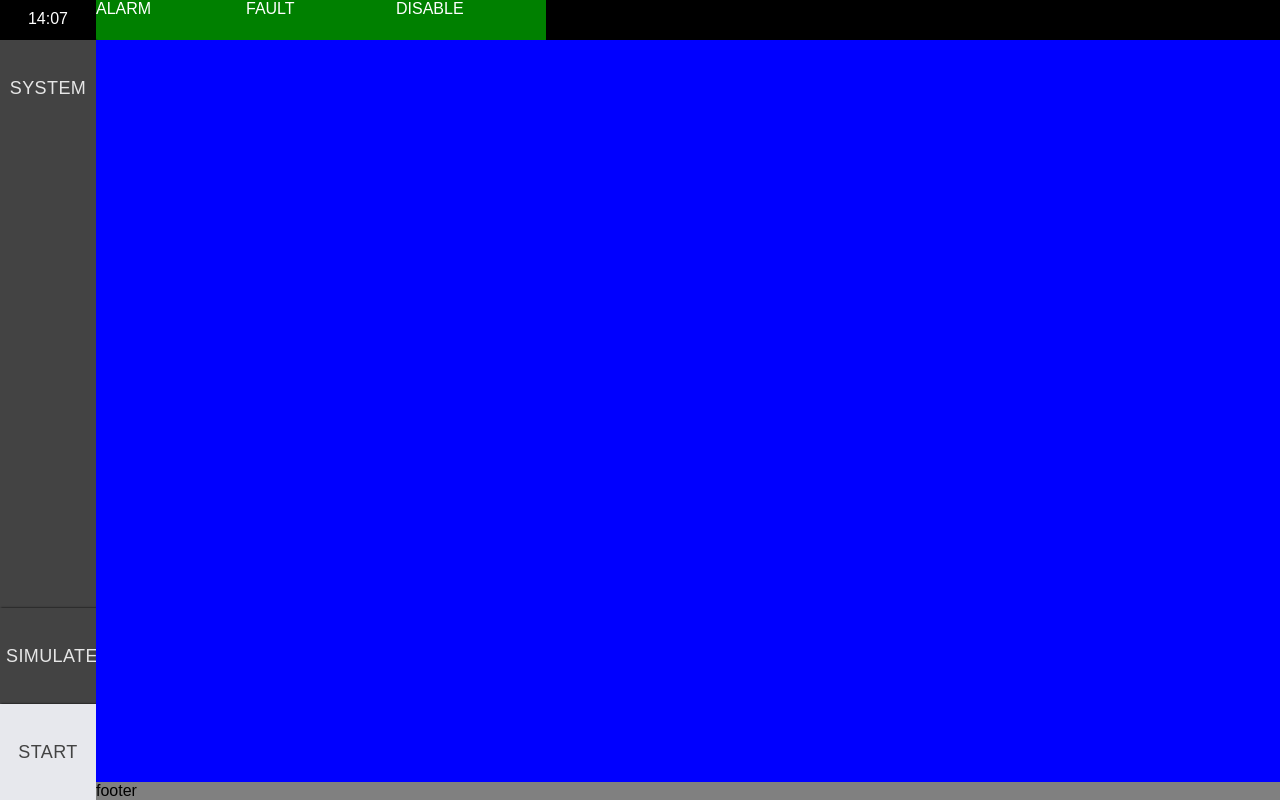
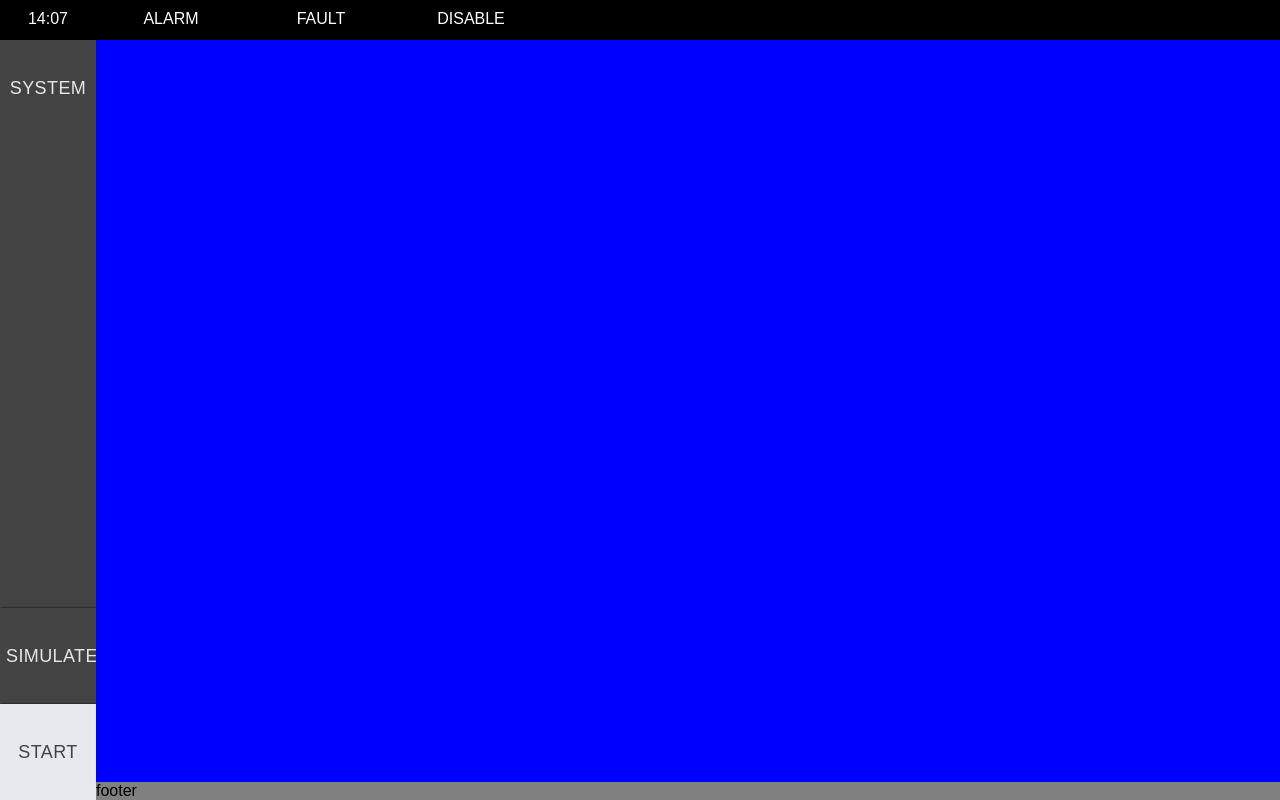
Before and after one commit to StigNervik/PlaygroundReact, a React (Create React App) app in the folder playground-react/: page / in a window 1280 px wide. Built offline with nearby package versions, Linux system fonts and the light colour scheme.

Commit message:
Implement topbar button select.

```diff
--- a/playground-react/src/components/Clock.js
+++ b/playground-react/src/components/Clock.js
@@ -28,8 +28,6 @@ class Clock extends Component {
         return i;
     }
 
-
-
     tick() {
         let date = new Date();
         let hours = this.formatTime(date.getHours());
@@ -41,7 +39,8 @@ class Clock extends Component {
     render() {
         return (
             <div className="clock">
-                <div className="clockText">     {this.state.time}
+                <div className="clockText">
+                    {this.state.time}
                 </div>
             </div>
         )
--- a/playground-react/src/components/SimulateView.js
+++ b/playground-react/src/components/SimulateView.js
@@ -1,10 +1,12 @@
 import React, { Component } from 'react';
 
 class SimulateView extends Component {
+
   render() {
     return (
       <div className="simulateView">
           SIMULATE VIEW
+
       </div>
     );
   }
--- a/playground-react/src/components/TopBar.js
+++ b/playground-react/src/components/TopBar.js
@@ -4,13 +4,37 @@ import TopBarButton from './TopBarButton';
 
 class TopBar extends Component {
 
+    constructor(props) {
+        super(props);
+        this.state = {
+            selected: null
+        }
+
+        this.handleSelected = this.handleSelected.bind(this);
+    }
+
+    handleSelected(selected) {
+        console.log("Selected: ", selected);
+
+        this.setState({selected: selected});
+    }
+
     render() {
         return (
             <div className="header">
                 <Clock/>
-                <TopBarButton name="ALARM"/>
-                <TopBarButton name="FAULT"/>
-                <TopBarButton name="DISABLE"/>
+                <TopBarButton name="ALARM"
+                              type="ALARM"
+                              selected={this.state.selected}
+                              onSelected={this.handleSelected}/>
+                <TopBarButton name="FAULT"
+                              type="FAULT"
+                              selected={this.state.selected}
+                              onSelected={this.handleSelected}/>
+                <TopBarButton name="DISABLE"
+                              type="DISABLE"
+                              selected={this.state.selected}
+                              onSelected={this.handleSelected}/>
             </div>
         )
     }
--- a/playground-react/src/components/TopBarButton.js
+++ b/playground-react/src/components/TopBarButton.js
@@ -2,10 +2,27 @@ import React, {Component} from 'react';
 
 class TopBarButton extends Component {
 
+    constructor(props) {
+        super(props);
+        this.handleSelected = this.handleSelected.bind(this);
+    }
+
+    handleSelected() {
+        console.log("Handle slected", this.props.type);
+        this.props.onSelected(this.props.type);
+    }
+
     render() {
         return (
-        <div className="topBarButton">
-            {this.props.name}
+        <div className={(this.props.selected == this.props.type) ?
+            "topBarButtonSelected" : "topBarButton"}
+            onClick={this.handleSelected}
+        >
+            <div className={(this.props.selected == this.props.type) ?
+                "topBarButtonTextSelected" : "topBarButtonText"}
+                >
+                {this.props.name}
+            </div>
         </div>
         );
     }
--- a/playground-react/src/styles/App.css
+++ b/playground-react/src/styles/App.css
@@ -37,7 +37,6 @@ html, body {
     display: flex;
     flex-flow: column;
 }
-
 
 .topBar {
     background-image: linear-gradient(to bottom, rgba(255, 255, 255, 0.1), rgba(0, 0, 0, 0)), linear-gradient(#323232, #323232);
@@ -82,8 +81,34 @@ html, body {
 .topBarButton {
     width: 150px;
     height: 100%;
-    background-color: green;
+    background-color: black;
+    display: grid;
 }
+
+.topBarButtonSelected {
+    width: 150px;
+    height: 100%;
+    background-color: #e7e8ed;
+    display: grid;
+}
+
+.topBarButtonText {
+    margin: auto;
+    text-align: center;
+    width: 70px;
+    height: 20px;
+    background-color: transparent;
+}
+
+.topBarButtonTextSelected {
+    margin: auto;
+    text-align: center;
+    width: 70px;
+    height: 20px;
+    background-color: transparent;
+    color: black;
+}
+
 
 /* Navigation bar */
 .leftBarButton {
```
